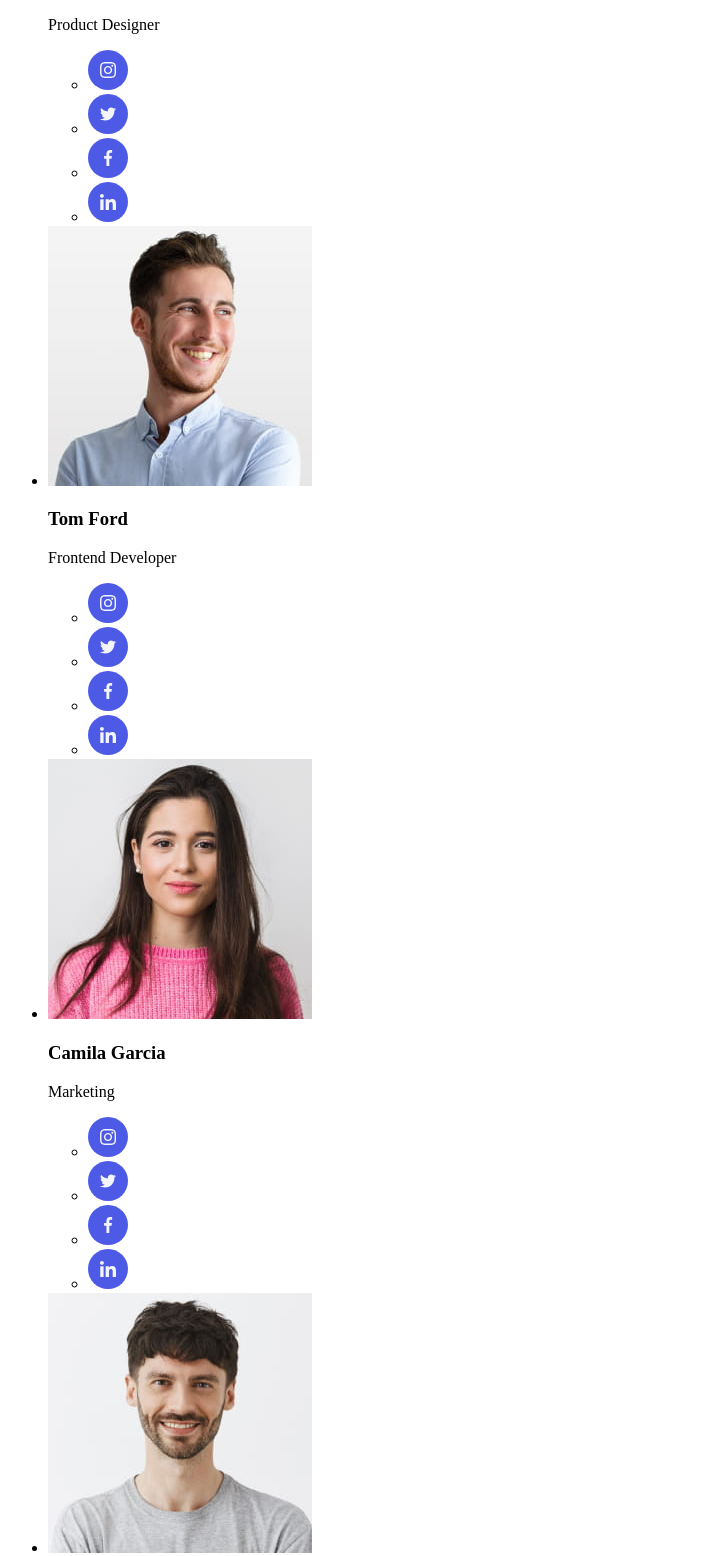
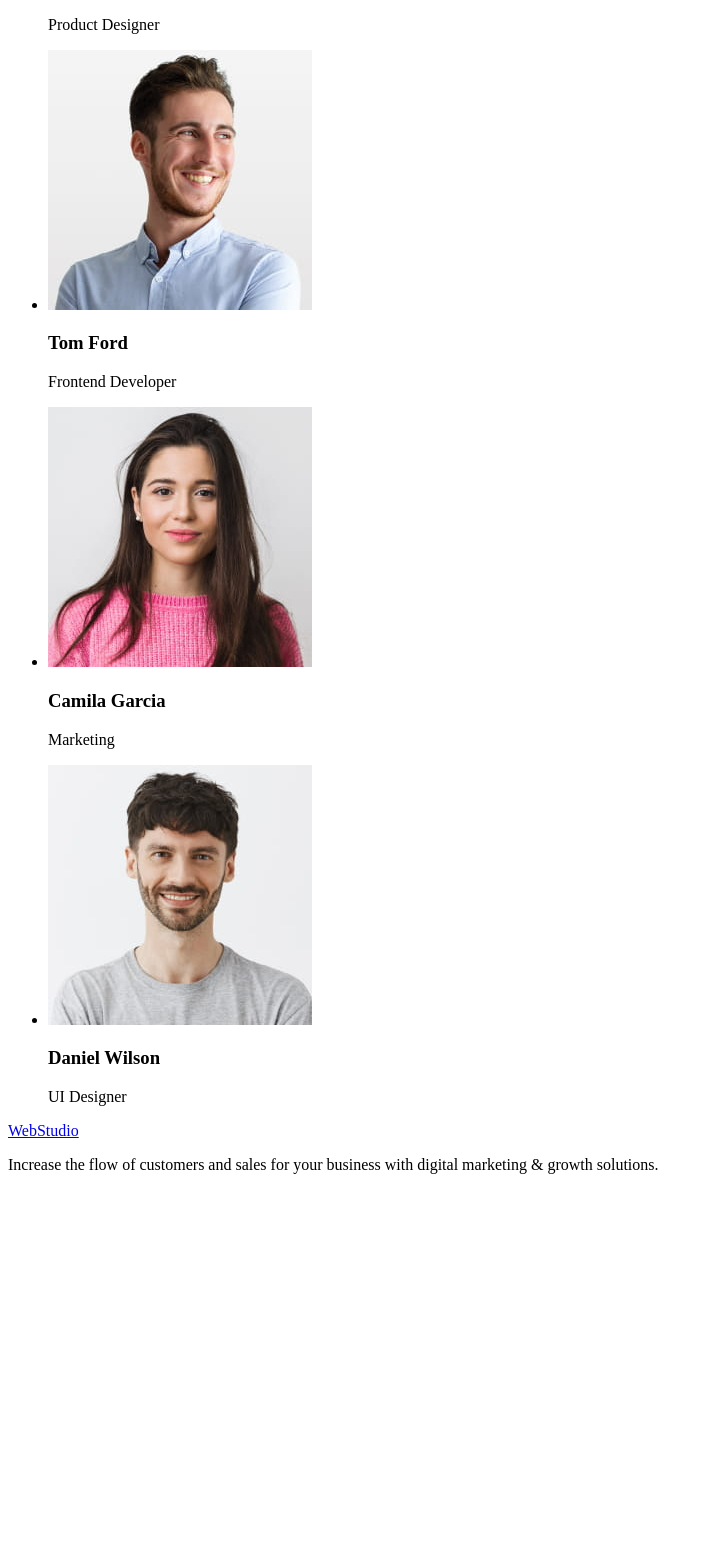
Before and after one commit to VolhaIhnatsiuk/goit-markup-hw-01, a plain HTML site: page index.html in a window 1280 px wide. Shown: the part 1947-3503 px from the top of the page, without its empty margins (0-709 px from the left). After the commit the page ends 3137 px from the top, so only its background shows below. Drawn offline with Linux system fonts and the light colour scheme.

Commit message:
Update index.html

```diff
--- a/index.html
+++ b/index.html
@@ -83,77 +83,21 @@
                 <img src="./images/section-4/img-1.jpg" alt="Mark Guerrero" width="264" height="260">
                 <h3>Mark Guerrero</h3>
                 <p>Product Designer</p>
-                <ul>
-                    <li>
-                        <a href=""> <img src="./images/section-4/instagram.svg" alt="Instagram"></a>
-                    </li>
-                    <li>
-                        <a href=""> <img src="./images/section-4/twitter.svg" alt="Twitter"></a>
-                    </li>
-                    <li>
-                        <a href=""> <img src="./images/section-4/facebook.svg" alt="Facebook"></a>
-                    </li>
-                    <li>
-                        <a href=""> <img src="./images/section-4/linkedin.svg" alt="Linkedin"></a>
-                    </li>
-                </ul>
             </li>
             <li>
                 <img src="./images/section-4/img-2.jpg" alt="Tom Ford" width="264" height="260">
                 <h3>Tom Ford</h3>
                 <p>Frontend Developer</p>
-                <ul>
-                    <li>
-                        <a href=""> <img src="./images/section-4/instagram.svg" alt="Instagram"></a>
-                    </li>
-                    <li>
-                        <a href=""> <img src="./images/section-4/twitter.svg" alt="Twitter"></a>
-                    </li>
-                    <li>
-                        <a href=""> <img src="./images/section-4/facebook.svg" alt="Facebook"></a>
-                    </li>
-                    <li>
-                        <a href=""> <img src="./images/section-4/linkedin.svg" alt="Linkedin"></a>
-                    </li>
-                </ul>
             </li>
             <li>
                 <img src="./images/section-4/img-3.jpg" alt="Camila Garcia" width="264" height="260">
                 <h3>Camila Garcia</h3>
                 <p>Marketing</p>
-                <ul>
-                    <li>
-                        <a href=""> <img src="./images/section-4/instagram.svg" alt="Instagram"></a>
-                    </li>
-                    <li>
-                        <a href=""> <img src="./images/section-4/twitter.svg" alt="Twitter"></a>
-                    </li>
-                    <li>
-                        <a href=""> <img src="./images/section-4/facebook.svg" alt="Facebook"></a>
-                    </li>
-                    <li>
-                        <a href=""> <img src="./images/section-4/linkedin.svg" alt="Linkedin"></a>
-                    </li>
-                </ul>
             </li>
             <li>
                 <img src="./images/section-4/img-4.jpg" alt="Daniel Wilson" width="264" height="260">
                 <h3>Daniel Wilson</h3>
                 <p>UI Designer</p>
-                <ul>
-                    <li>
-                        <a href=""> <img src="./images/section-4/instagram.svg" alt="Instagram"></a>
-                    </li>
-                    <li>
-                        <a href=""> <img src="./images/section-4/twitter.svg" alt="Twitter"></a>
-                    </li>
-                    <li>
-                        <a href=""> <img src="./images/section-4/facebook.svg" alt="Facebook"></a>
-                    </li>
-                    <li>
-                        <a href=""> <img src="./images/section-4/linkedin.svg" alt="Linkedin"></a>
-                    </li>
-                </ul>
             </li>
         </ul>
     </section>
```
